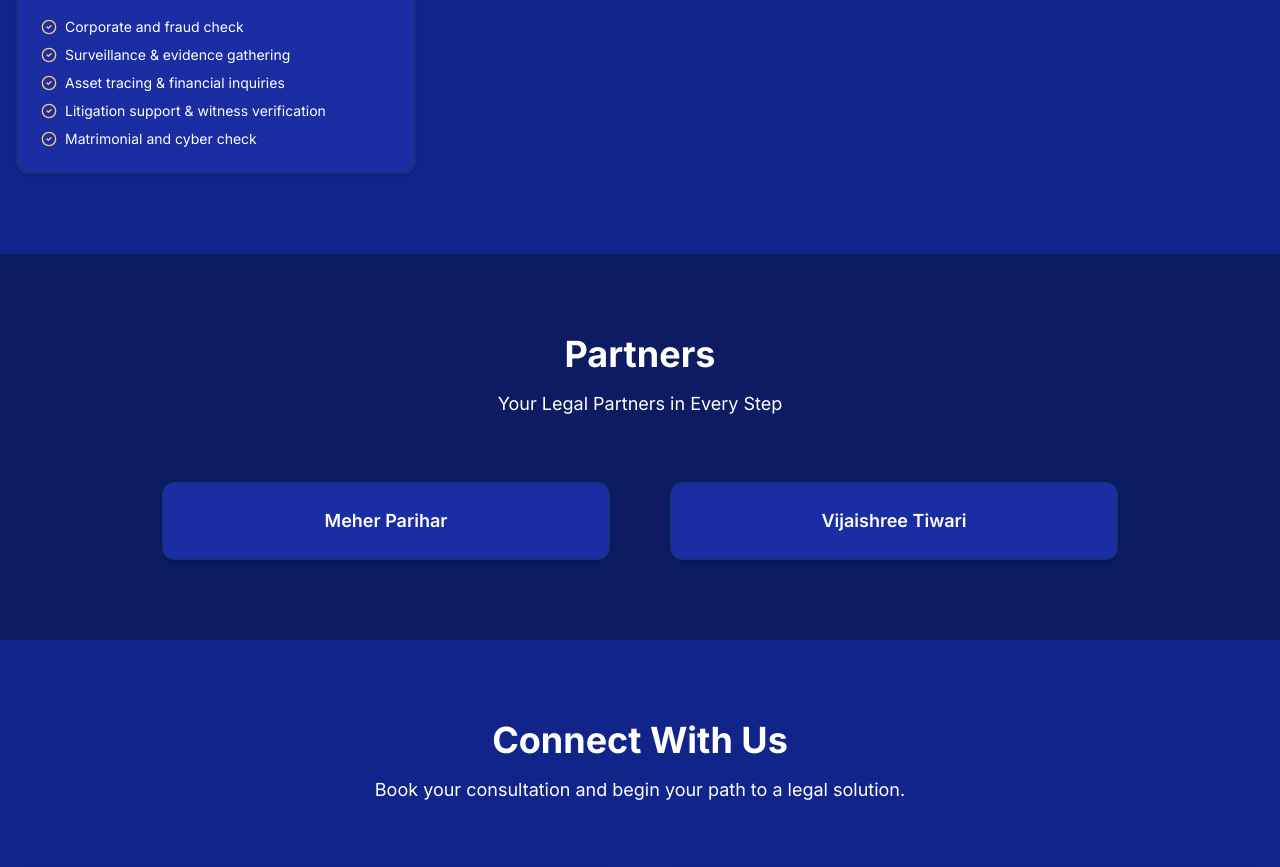
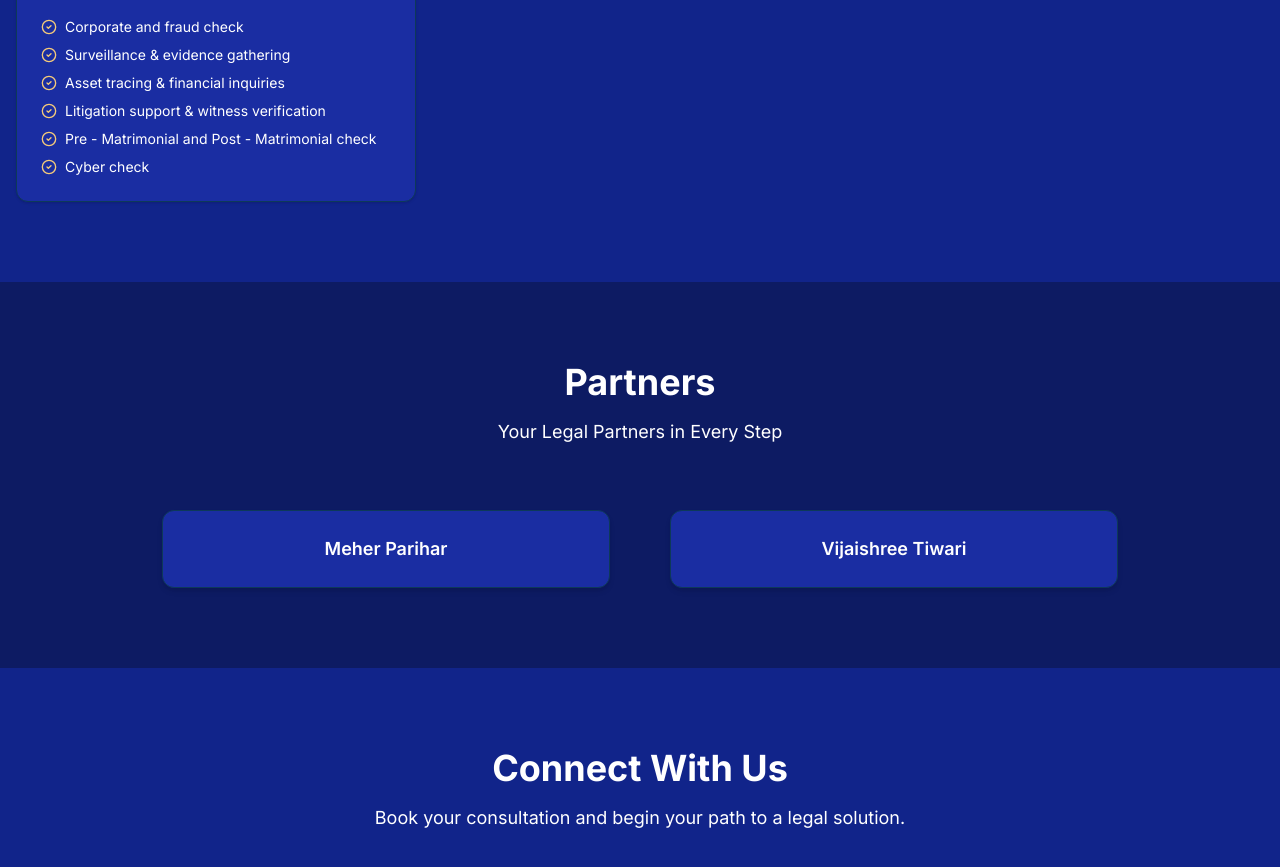
Before and after one commit to NKush07/Ivory-Forum-Legal, a Next.js app: page / in a window 1280 px wide. Shown: the part 2420-3287 px from the top of the page. Built offline with nearby package versions, Linux system fonts and the light colour scheme.

Commit message:
Update matrimonial check description and add cyber check

```diff
--- a/app/page.js
+++ b/app/page.js
@@ -514,7 +514,11 @@ const App = () => {
                   </li>
                   <li className="flex items-start gap-2">
                     <CheckCircle2 className="h-4 w-4 text-primary mt-0.5 flex-shrink-0" />
-                    <span>Matrimonial and cyber check</span>
+                    <span>Pre - Matrimonial and Post - Matrimonial check</span>
+                  </li>
+                  <li className="flex items-start gap-2">
+                    <CheckCircle2 className="h-4 w-4 text-primary mt-0.5 flex-shrink-0" />
+                    <span>Cyber check</span>
                   </li>
                 </ul>
               </CardContent>
```
